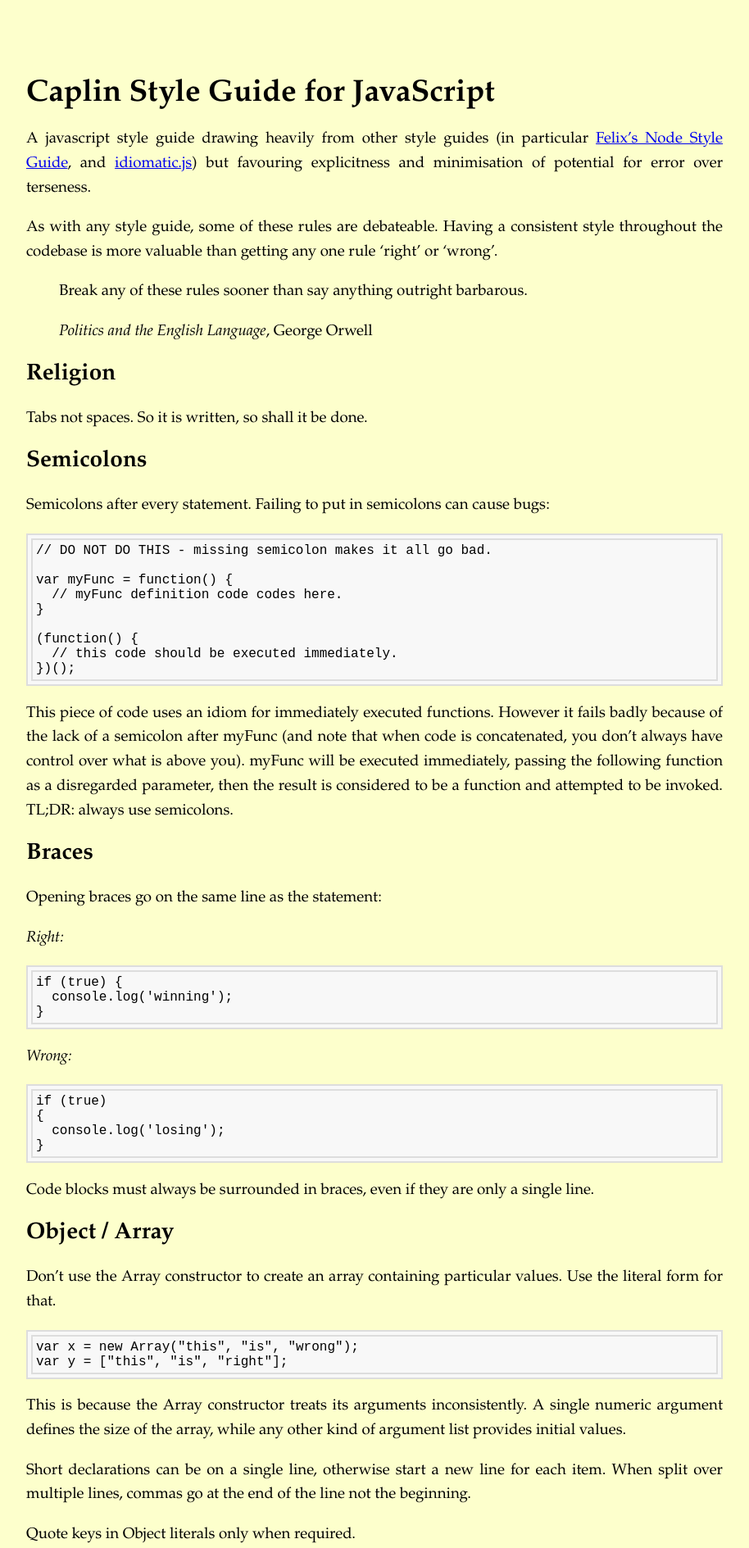
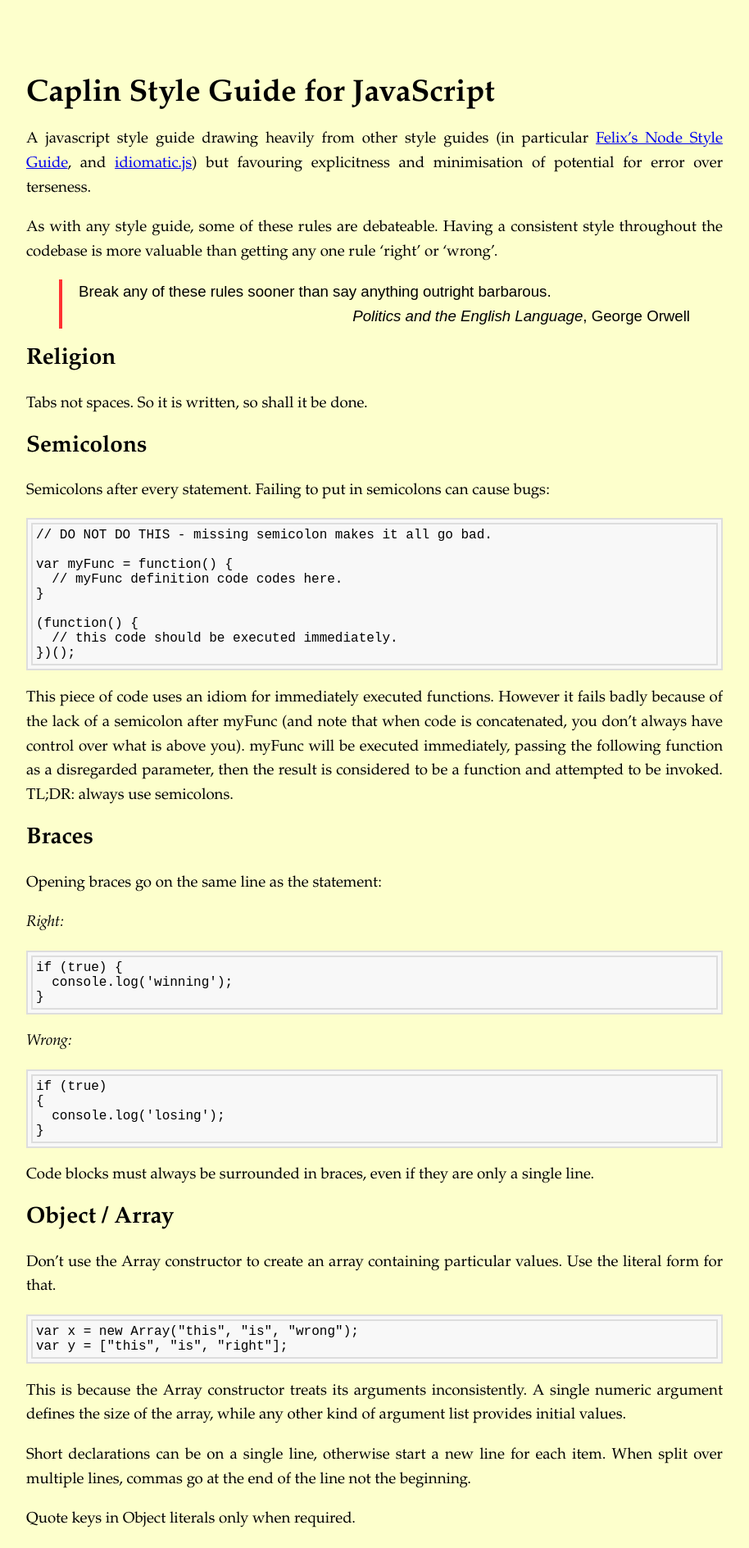
Before and after one commit to caplin/StyleGuide, a Jekyll site: the page built from index.md, in a window 1280 px wide. Shown: the top 1889 px of the page at 82% size, without its empty margins (183-1097 px from the left). Built offline with Jekyll 4.4.1, drawn with Linux system fonts in a browser that asks for light colours; Markdown is read by kramdown in place of the engine named in the settings.

Commit message:
Update main.css

```diff
--- a/styles/main.css
+++ b/styles/main.css
@@ -10,3 +10,19 @@ body {
   margin-top: 100px;
   text-align: justify;
 }
+
+blockquote {
+    border-left: 4px solid #FF3232;
+    padding-left:  20px;
+    font-family: sans-serif;
+    margin-bottom: 10px;
+}
+
+blockquote p {
+  margin: 0;
+  padding: 0;
+}
+
+blockquote p:last-child {
+  text-align: right;
+}
```
